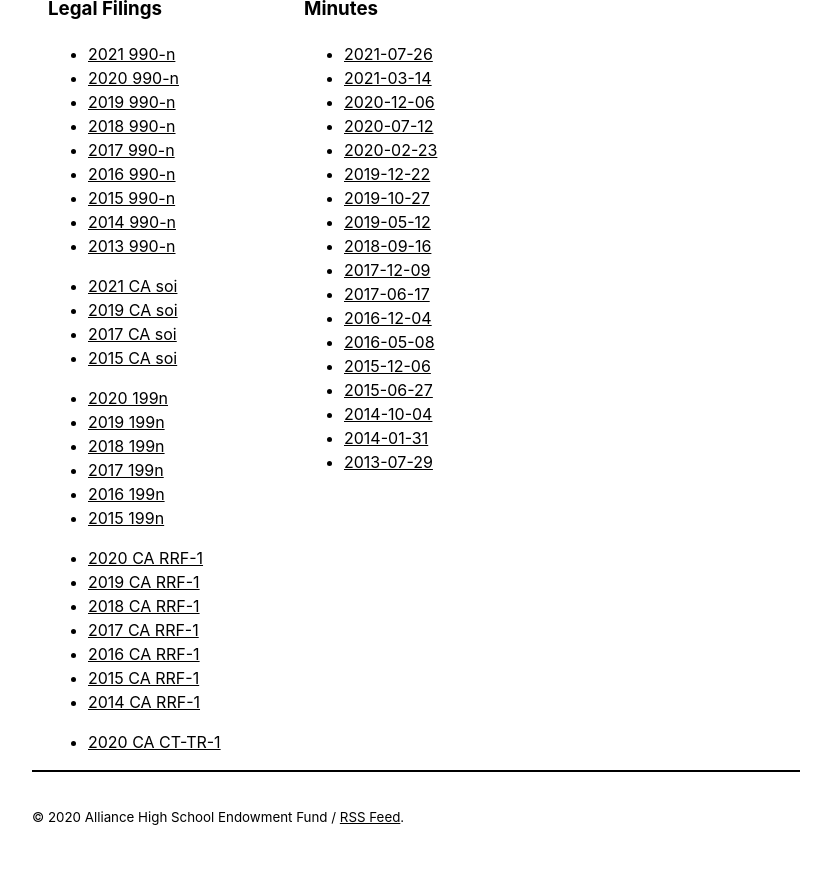
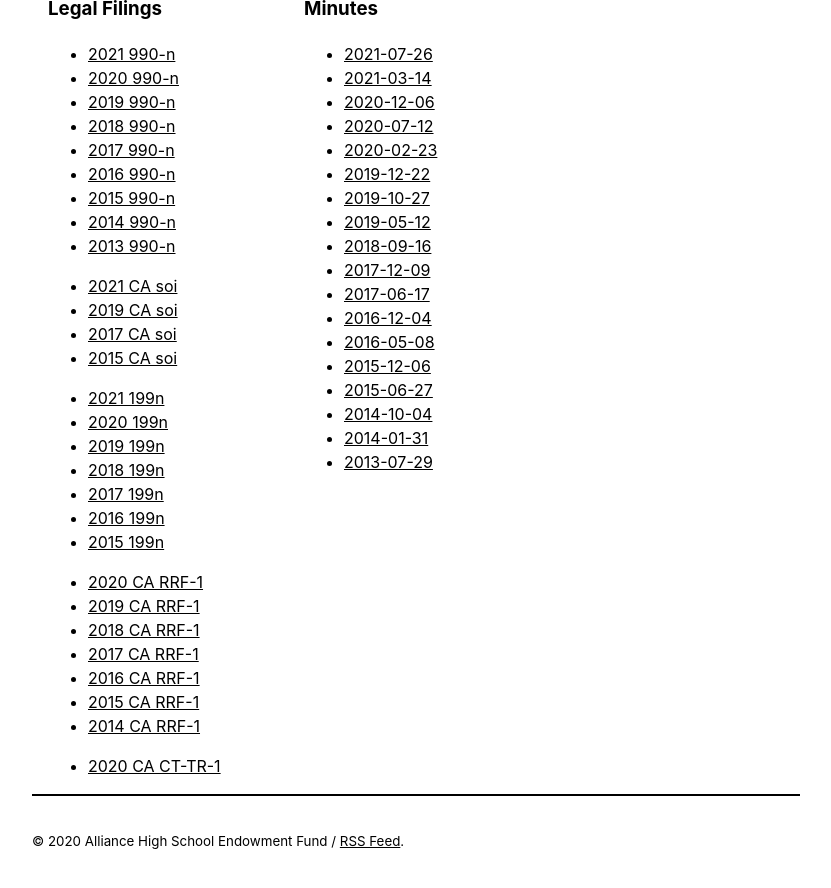
Before and after one commit to ahsef/ahsef.github.io, a Jekyll site: the page built from _pages/about.html, in a window 1280 px wide and 900 px high, scrolled down 1531 px. Shown: the top 888 px of the window, without its empty margins (224-1055 px from the left). Built offline with Jekyll 4.4.1, drawn with Linux system fonts in a browser that asks for light colours.

Commit message:
Add 2021 199n

```diff
--- a/_pages/about.html
+++ b/_pages/about.html
@@ -117,6 +117,7 @@
         </ul>
 
         <ul>
+            <li><a href="/filings/2021-199n.pdf">2021 199n</a></li>
             <li><a href="/filings/2020-199n.pdf">2020 199n</a></li>
             <li><a href="/filings/2019-199n.pdf">2019 199n</a></li>
             <li><a href="/filings/2018-199n.pdf">2018 199n</a></li>
```
Also changed, not shown: 1 other file.
